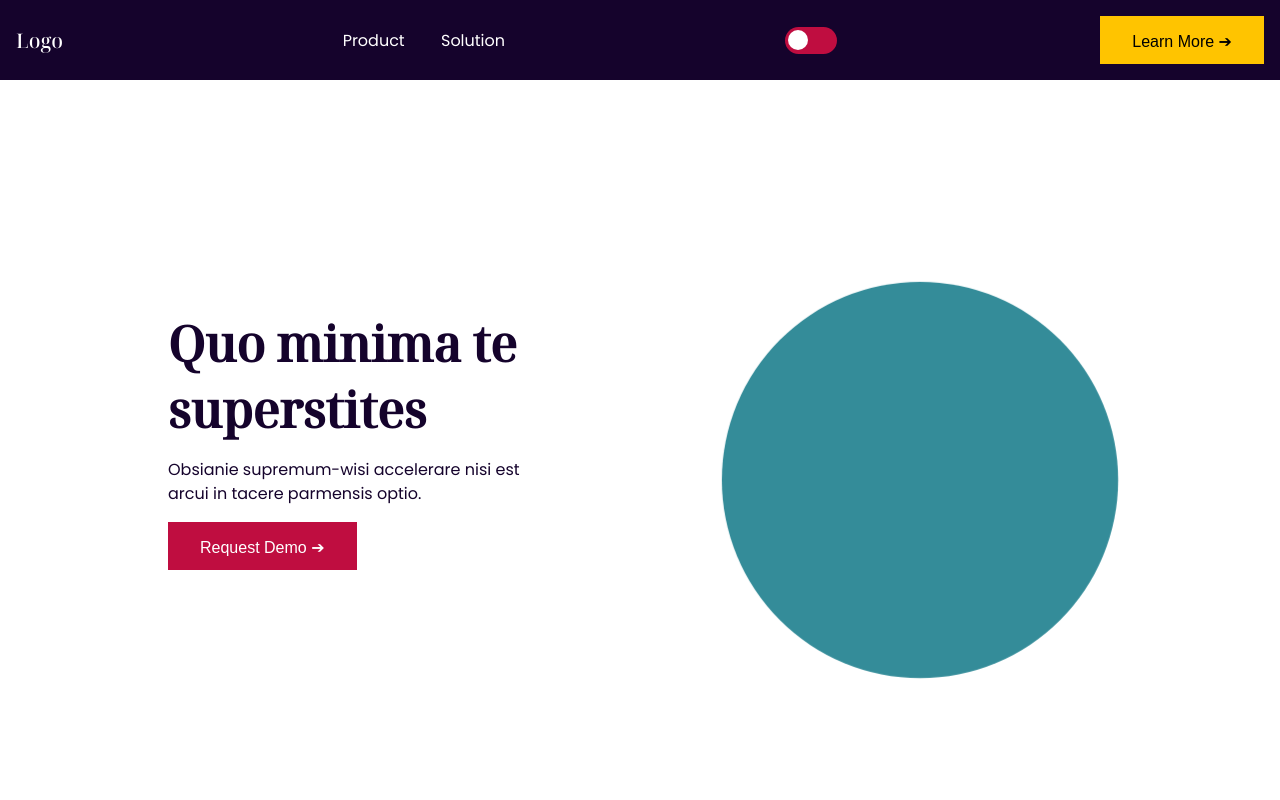
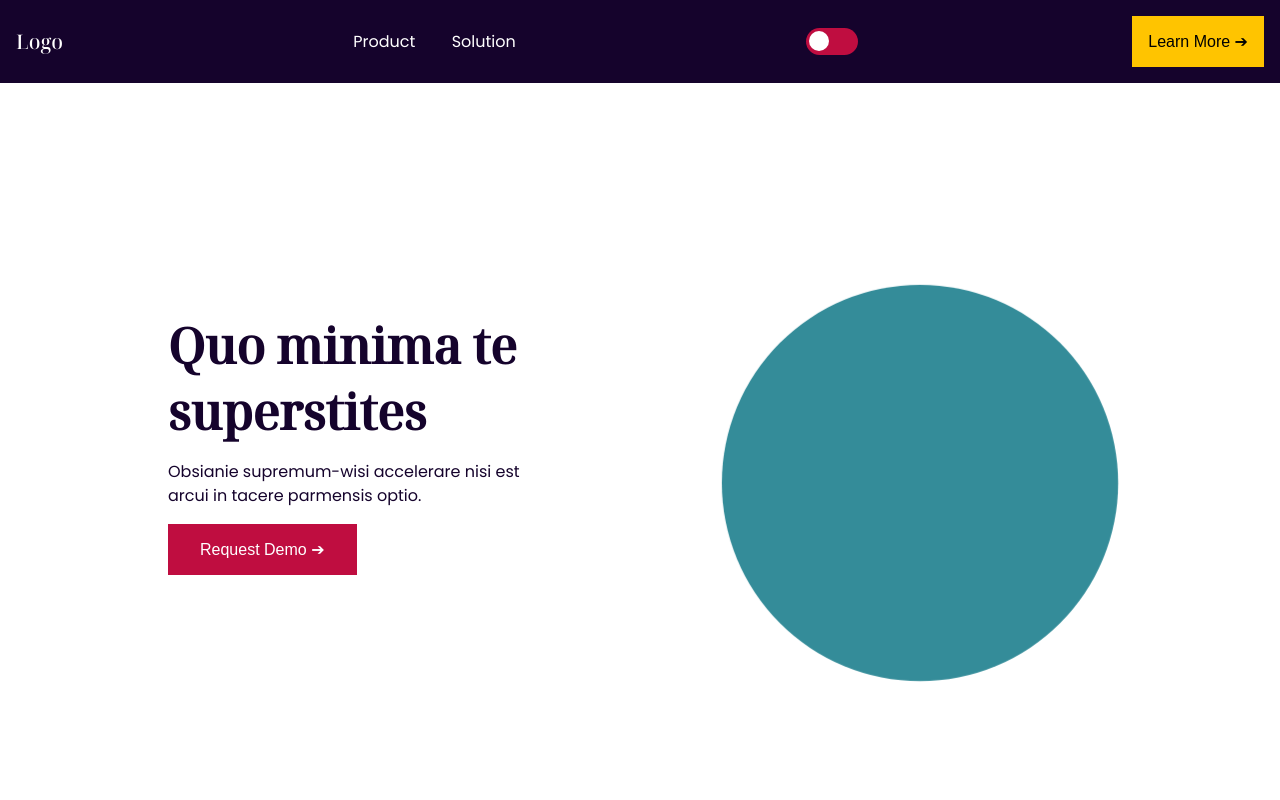
Before and after one commit to ceci919p/12c.01.02.colors-and-animations, a plain HTML site: page index.html in a window 1280 px wide. Shown: the top 800 px of the page. Drawn offline with Linux system fonts and the light colour scheme.

Commit message:
small issues fixed

```diff
--- a/style.css
+++ b/style.css
@@ -174,7 +174,7 @@ a:hover {
 /* UI Elements */
 button {
   display: inline-block;
-  height: 3rem;
+  /*   height: 3rem; */
   padding: 1rem 2rem;
   border: none;
   font-size: 1rem;
@@ -207,6 +207,7 @@ nav {
   justify-content: space-between;
   align-items: center;
   background-color: var(--color-nav);
+  gap: 1rem;
 }
 
 nav a {
@@ -227,6 +228,7 @@ nav li {
 nav > button {
   background-color: var(--color-accent1);
   color: var(--color-nav-button);
+  padding: 1rem;
 }
 
 /* Header */
@@ -370,6 +372,10 @@ footer a {
   color: var(--color-accent2);
 }
 
+footer section {
+  margin-bottom: 1rem;
+}
+
 footer section.left {
   display: flex;
   max-width: 50vw;
```
